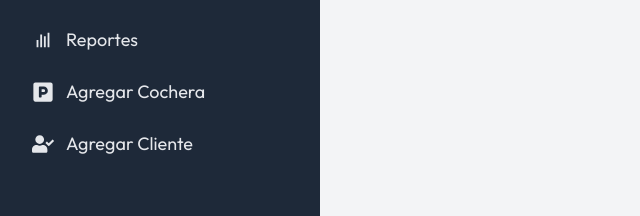
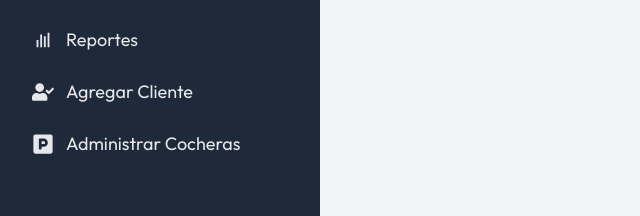
Before and after one commit to SantiagoCarboUTN/fullstack-repo-dsw, a React (Vite) app in the folder apps/frontend/: page /admin in a window 1280 px wide. Shown: the part 162-378 px from the top of the page, without its empty margins (0-640 px from the left). Built offline with nearby package versions, Linux system fonts and the light colour scheme.

Commit message:
add administrador de cocheras

```diff
--- a/apps/frontend/src/components/layout/Sidebar/SideBarAdmin.tsx
+++ b/apps/frontend/src/components/layout/Sidebar/SideBarAdmin.tsx
@@ -7,8 +7,9 @@ export const SideBarAdmin = () => {
     { to: "/admin/dashboard", label: "Dashboard", icon: BiHomeAlt },
     { to: "/admin/realizar-reserva", label: "Realizar reserva", icon: BiCar },
     { to: "/admin/reportes", label: "Reportes", icon: BiBarChart },
-    { to: "/admin/agregar-cochera", label: "Agregar Cochera", icon: FaParking },
+  /*   { to: "/admin/agregar-cochera", label: "Agregar Cochera", icon: FaParking }, */
     { to: "/admin/alta-cliente", label: "Agregar Cliente", icon: FaUserCheck },
+    { to: "/admin/cocheras", label: "Administrar Cocheras", icon: FaParking },
   ]
 
   return (
--- a/apps/frontend/src/routes/Router.tsx
+++ b/apps/frontend/src/routes/Router.tsx
@@ -6,8 +6,9 @@ import { Dashboard } from '../pages/AdminDashboard/Dashboard'
 import { IngresarVehiculo } from '../pages/AdminDashboard/IngresarVehiculo'
 import { Reportes } from '../pages/AdminDashboard/Reportes'
 import { LayoutAdmin } from '../components/layout/LayoutAdmin'
-import { AgregarCochera } from '../pages/AdminDashboard/AgregarCochera'
+/* import { AgregarCochera } from '../pages/AdminDashboard/AgregarCochera' */
 import { AltaCliente } from '../pages/AdminDashboard/AltaCliente'
+import { CocherasList } from '../pages/AdminDashboard/CocherasList.tsx'
 
 export const MyRouter = () => {
   return (
@@ -22,7 +23,8 @@ export const MyRouter = () => {
         <Route path="dashboard" element={<Dashboard />} />
         <Route path="realizar-reserva" element={<IngresarVehiculo />} />
         <Route path="reportes" element={<Reportes />} />
-        <Route path="agregar-cochera" element={<AgregarCochera />} />
+        {/* <Route path="agregar-cochera" element={<AgregarCochera />} /> */} {/* agregar cochera estaria en el listado */}
+        <Route path="cocheras" element={<CocherasList />} />
         <Route path="alta-cliente" element={<AltaCliente />} />
       </Route>
     </Routes>
```
